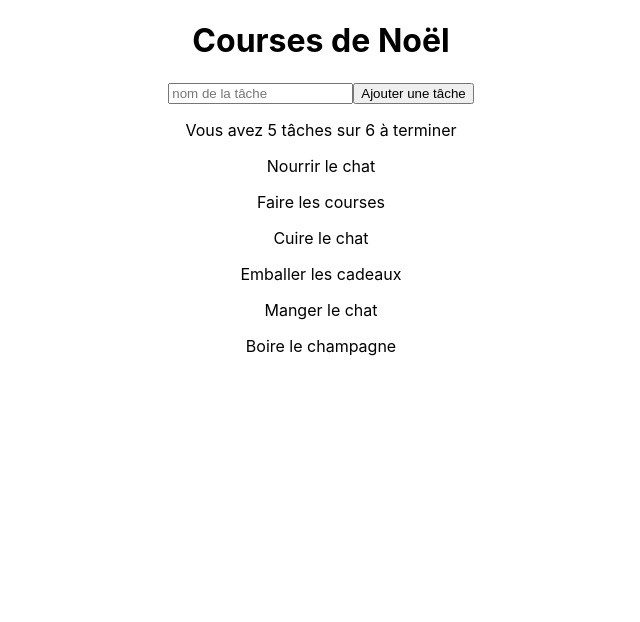
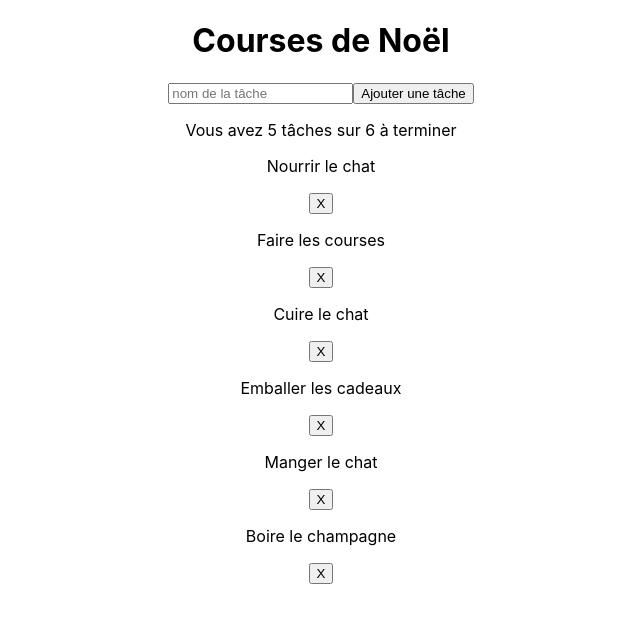
Before and after one commit to cecilejeanneau/toDoList_react-typescript, a React (Create React App) app: page / in a window 1280 px wide. Shown: the top 622 px of the page, without its empty margins (319-959 px from the left). Built offline with nearby package versions, Linux system fonts and the light colour scheme.

Commit message:
✨ feature to delete a task finished

```diff
--- a/src/components/ToDoItem.tsx
+++ b/src/components/ToDoItem.tsx
@@ -2,6 +2,7 @@ import React from 'react';
 import IToDos from '../models/IToDos';
 
 interface IToDoItemProps {
+	onDelete: (task: IToDos) => void;
 	task: IToDos
 }
 
@@ -13,8 +14,19 @@ interface IToDoItemProps {
 function ToDoItem(props: IToDoItemProps) {
 	const {title} = props.task;
 
+	/**
+	 * Delete a task
+	 * @return {void}
+	 */
+	function onDelete(): void {
+		props.onDelete(props.task);
+	}
+
 	return (
-		<p>{title}</p>
+		<div>
+			<p>{title}</p>
+			<button type="button" title="Delete" onClick={onDelete}>X</button>
+		</div>
 	);
 }
 
--- a/src/components/ToDoItems.tsx
+++ b/src/components/ToDoItems.tsx
@@ -3,6 +3,7 @@ import IToDos from '../models/IToDos';
 import ToDoItem from './ToDoItem';
 
 interface IToDoItemsProps {
+	onDelete: (task: IToDos) => void;
 	tasks: IToDos[]
 }
 
@@ -20,7 +21,7 @@ function ToDoItems(props: IToDoItemsProps): JSX.Element {
 		<div>
 			<p>Vous avez {remaining} tâches sur {tasks.length} à terminer</p>
 			{tasks.map((task) => {
-				return <ToDoItem task={task} key={task.id} />;
+				return <ToDoItem task={task} key={task.id} onDelete={props.onDelete} />;
 			})}
 		</div>
 	);
--- a/src/components/ToDoList.tsx
+++ b/src/components/ToDoList.tsx
@@ -5,6 +5,7 @@ import fakedatas from '../datas/fakedatas';
 import ITodoList from '../models/ITodoList';
 import {nanoid} from 'nanoid';
 import ToDoForm from './ToDoForm';
+import IToDos from '../models/IToDos';
 
 /**
  * List of toDos
@@ -28,12 +29,23 @@ function ToDoList(): JSX.Element {
 		setToDoList(structuredClone(toDoList));
 	}
 
+	/**
+	 * Delete a task
+	 * @param {IToDos} task
+	 * @return {void}
+	 */
+	function onDelete(task: IToDos) {
+		const pos = toDoList.tasks.findIndex((t) => t.id === task.id);
+		toDoList.tasks.splice(pos, 1);
+		setToDoList(structuredClone(toDoList));
+	}
+
 	return (
 		<div>
 			<h1>{toDoList.title}</h1>
 
 			<ToDoForm onNewTask={add} />
-			<ToDoItems tasks={toDoList.tasks} />
+			<ToDoItems tasks={toDoList.tasks} onDelete={onDelete}/>
 		</div>
 	);
 }
```
